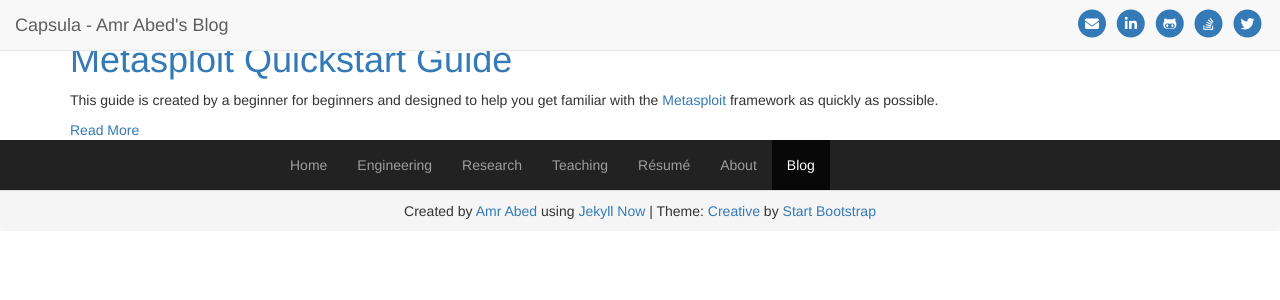
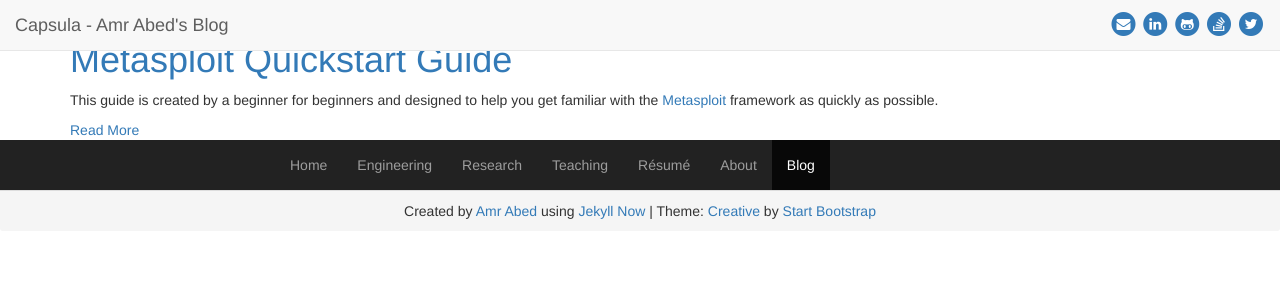
Before and after one commit to amrabed/capsula, a Jekyll site: the page built from index.html, in a window 1280 px wide. Shown: the top 300 px of the page. Built offline with Jekyll 4.4.1, drawn with Linux system fonts in a browser that asks for light colours; nearby versions of some CDN libraries; a script that is not in the unit is left out.

Commit message:
Update header.html

```diff
--- a/_includes/header.html
+++ b/_includes/header.html
@@ -1,12 +1,8 @@
-<link href="{{ site.baseurl }}/style/favicon.ico" rel="icon">
-
-<script src="https://use.fontawesome.com/906820d714.js"></script>
-
 <link href="https://maxcdn.bootstrapcdn.com/bootstrap/3.3.7/css/bootstrap.min.css" rel="stylesheet">
 <link href='https://fonts.googleapis.com/css?family=Open+Sans:300italic,400italic,600italic,700italic,800italic,400,300,600,700,800'
           rel='stylesheet' type='text/css'>
 <link href='https://fonts.googleapis.com/css?family=Merriweather:400,300,300italic,400italic,700,700italic,900,900italic'
           rel='stylesheet' type='text/css'>
-
+<link href="https://maxcdn.bootstrapcdn.com/font-awesome/4.7.0/css/font-awesome.min.css" rel="stylesheet">
 <link href="/assets/css/creative.min.css" rel="stylesheet">
 <link href="/assets/css/amrabed.min.css" rel="stylesheet">
```
